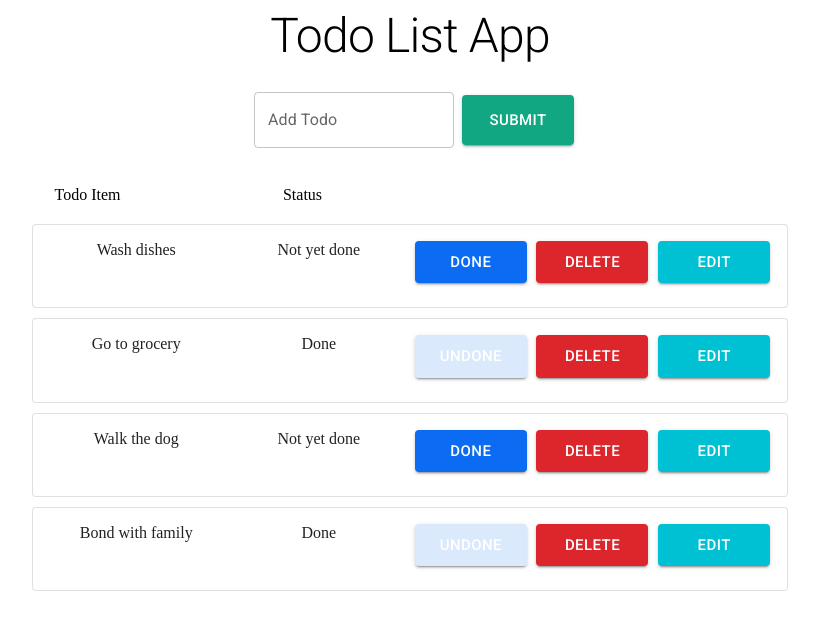
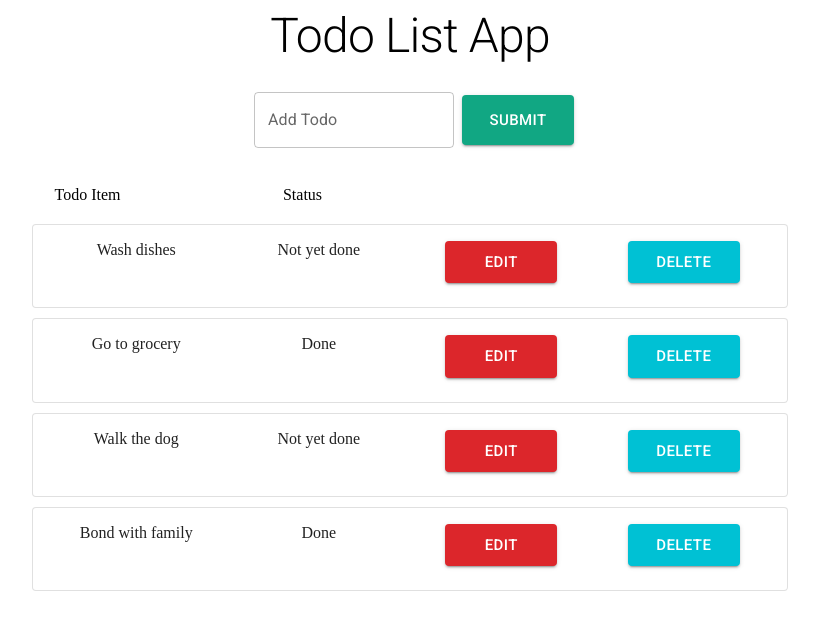
Before and after one commit to manuelMarkDenver/TodoList, a React (Create React App) app: page / in a window 1280 px wide. Shown: the top 630 px of the page, without its empty margins (230-1049 px from the left). Built offline with nearby package versions, Linux system fonts and the light colour scheme.

Commit message:
added delete modal // changed the code tha pertains to the delete and edit modal func

```diff
--- a/src/components/buttons/CustomButton.jsx
+++ b/src/components/buttons/CustomButton.jsx
@@ -6,9 +6,15 @@ const customButton = (props) => {
   const todoButtonHandler = (e) => {
     e.stopPropagation();
 
-    props.setOpen(false);
+    // props.setDeleteOpen(false);
 
     const action = e.target.dataset['action'];
+
+    if (action === 'EDIT') {
+      props.setEditOpen(false);
+    } else {
+      props.setDeleteOpen(false);
+    }
 
     const payload = [
       {
--- a/src/components/todo-list/TodoItem.jsx
+++ b/src/components/todo-list/TodoItem.jsx
@@ -36,9 +36,12 @@ const TodoItem = (props) => {
     done: action,
   };
 
-  const [open, setOpen] = useState(false);
-  const handleOpen = () => setOpen(true);
-  const handleClose = () => setOpen(false);
+  const [editOpen, setEditOpen] = useState(false);
+  const [deleteOpen, setDeleteOpen] = useState(false);
+  const handleEditOpen = () => setEditOpen(true);
+  const handleEditClose = () => setEditOpen(false);
+  const handleDeleteOpen = () => setDeleteOpen(true);
+  const handleDeleteClose = () => setDeleteOpen(false);
   const [editedTodo, setEditedTodo] = useState(initialState);
 
   const todoClickHandler = (e) => {
@@ -64,8 +67,8 @@ const TodoItem = (props) => {
             justifyContent: 'space-around',
             alignItems: 'center',
           }}
-          // onClick={() => (!done ? todoClickHandler() : () => false)}
-          onClick={todoClickHandler}
+          onClick={() => (!action ? todoClickHandler() : () => false)}
+          // onClick={todoClickHandler}
         >
           <Grid container spacing={1}>
             <Grid item xs={3}>
@@ -76,31 +79,26 @@ const TodoItem = (props) => {
                 {action ? 'Done' : 'Not yet done'}
               </Typography>
             </Grid>
-            <Grid item xs={2}>
+            <Grid item xs={3}>
               <Typography variant='span'>
-                {
-                  <CustomButton
-                    data={editedTodo}
-                    action={action}
-                    id={id}
-                    onButtonClick={props.onButtonClick}
-                  />
-                }
+                <Button
+                  type={'submit'}
+                  variant='contained'
+                  size='large'
+                  color='delete'
+                  sx={{
+                    '&:hover': {
+                      backgroundColor: '#00a6c0',
+                      opacity: '0.8',
+                    },
+                  }}
+                  onClick={handleEditOpen}
+                >
+                  EDIT
+                </Button>
               </Typography>
             </Grid>
-            <Grid item xs={2}>
-              <Typography variant='span'>
-                {
-                  <CustomButton
-                    action={'DELETE'}
-                    data={editedTodo}
-                    id={id}
-                    onButtonClick={props.onButtonClick}
-                  />
-                }
-              </Typography>
-            </Grid>
-            <Grid item xs={2}>
+            <Grid item xs={3}>
               <Typography variant='span'>
                 <Button
                   type={'submit'}
@@ -113,18 +111,20 @@ const TodoItem = (props) => {
                       opacity: '0.8',
                     },
                   }}
-                  onClick={handleOpen}
+                  onClick={handleDeleteOpen}
                 >
-                  EDIT
+                  DELETE
                 </Button>
               </Typography>
             </Grid>
           </Grid>
         </CardContent>
       </Card>
+
+      {/* Edit Modal */}
       <Modal
-        open={open}
-        onClose={handleClose}
+        open={editOpen}
+        onClose={handleEditClose}
         aria-labelledby='modal-modal-title'
         aria-describedby='modal-modal-description'
       >
@@ -151,8 +151,56 @@ const TodoItem = (props) => {
             data={editedTodo}
             action={'EDIT'}
             onButtonClick={props.onButtonClick}
-            setOpen={setOpen}
+            setEditOpen={setEditOpen}
           />
+        </Box>
+      </Modal>
+
+      {/* Delete Modal */}
+      <Modal
+        open={deleteOpen}
+        onClose={handleDeleteClose}
+        aria-labelledby='modal-modal-title'
+        aria-describedby='modal-modal-description'
+      >
+        <Box component='form' sx={style}>
+          <Typography
+            id='modal-modal-title'
+            variant='h6'
+            component='h2'
+            sx={{ marginBottom: '20px' }}
+          >
+            ARE YOU SURE YOU WANT TO DELETE?
+          </Typography>
+
+          <Box
+            sx={{
+              display: 'flex',
+            }}
+          >
+            <CustomButton
+              action={'DELETE'}
+              data={editedTodo}
+              id={id}
+              onButtonClick={props.onButtonClick}
+              setDeleteOpen={setDeleteOpen}
+            />
+
+            <Button
+              sx={{
+                backgroundColor: '#808080',
+                color: '#fff',
+                marginLeft: '5px',
+                '&:hover': {
+                  color: '#000',
+                  backgroundColor: '#fafafa',
+                },
+              }}
+              onClick={handleDeleteClose}
+            >
+              Cancel
+            </Button>
+          </Box>
         </Box>
       </Modal>
     </Container>
```
